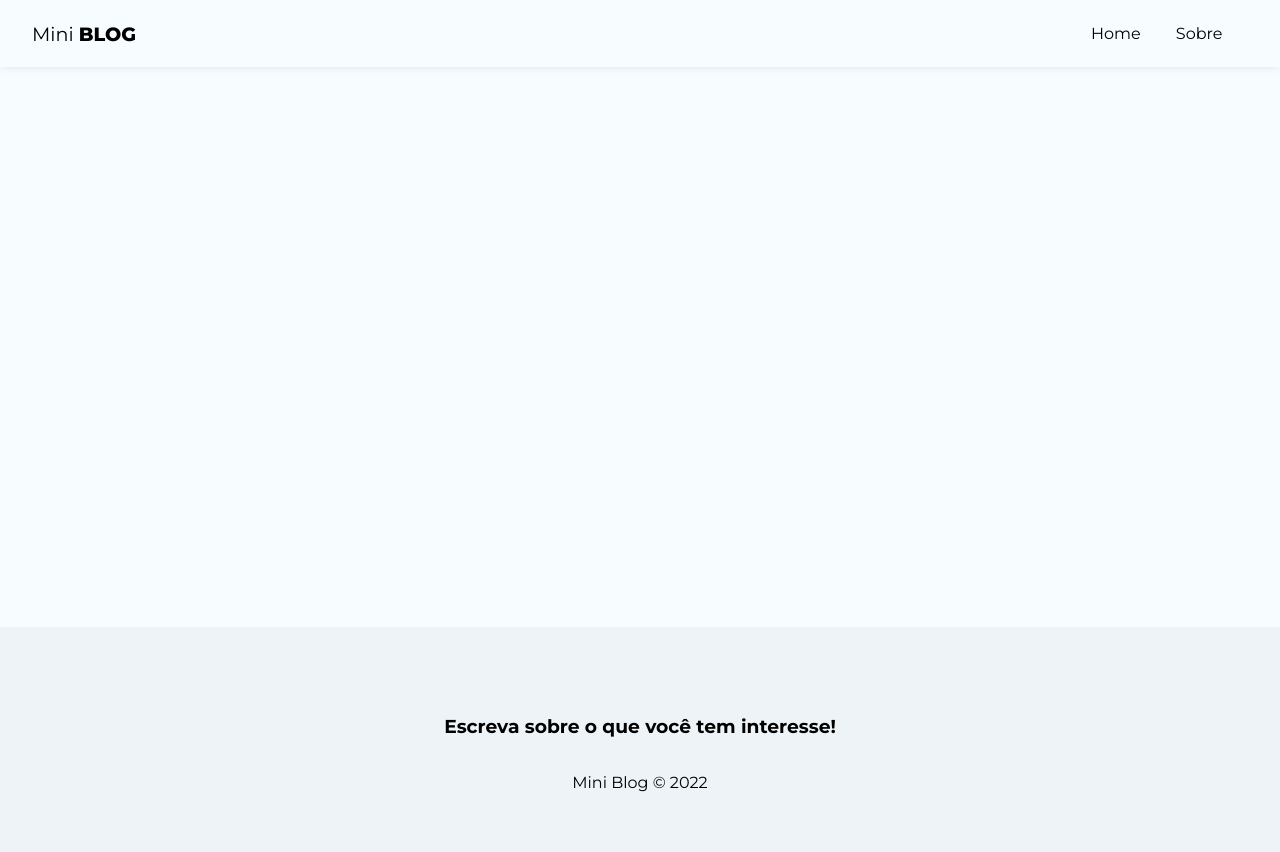
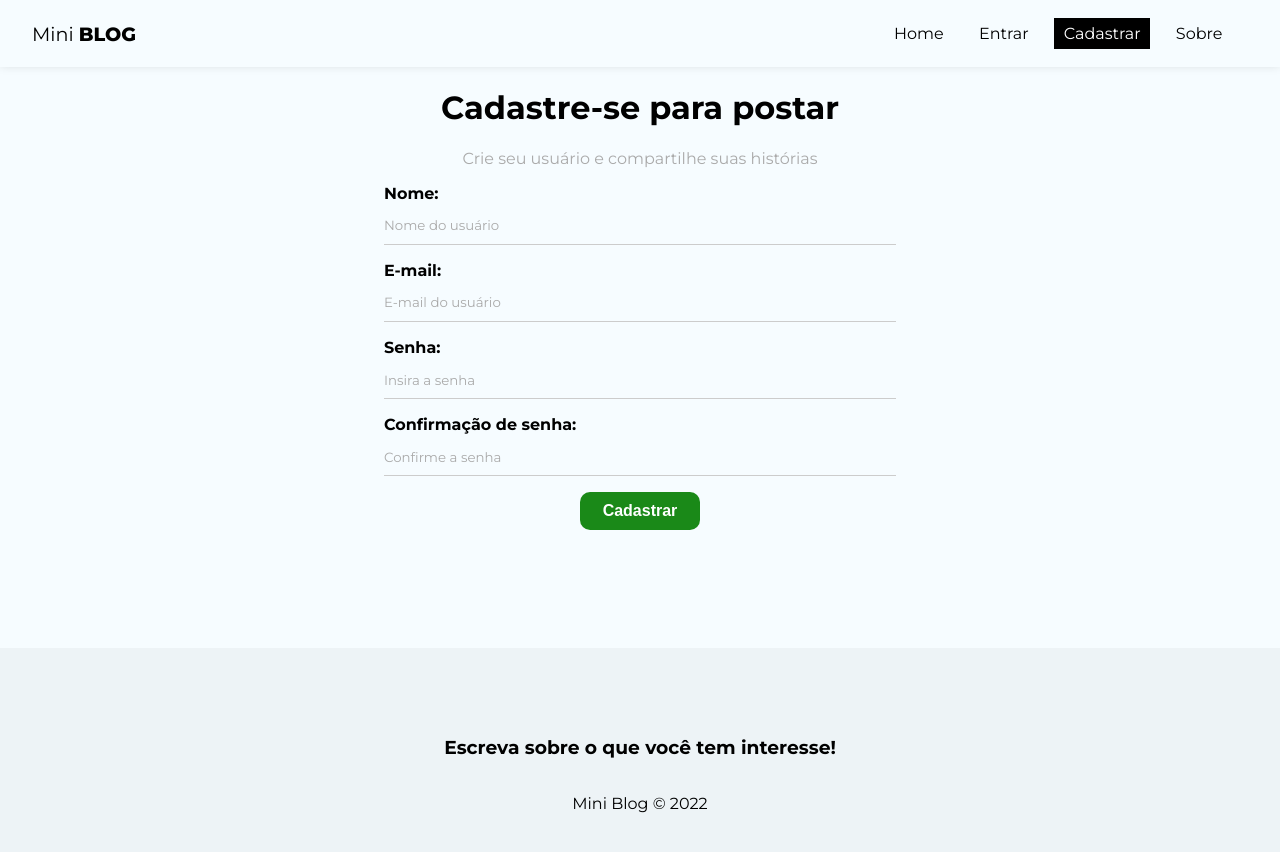
Before and after one commit to devAugustoW/miniblog, a React (Create React App) app: page /Register in a window 1280 px wide. Shown: the top 852 px of the page. Built offline with nearby package versions, Linux system fonts and the light colour scheme.

Commit message:
Página de cadastro - Estrutura, CSS e usuário

```diff
--- a/src/App.js
+++ b/src/App.js
@@ -6,6 +6,8 @@ import { BrowserRouter, Routes, Route, Navigate } from "react-router-dom";
 // pages
 import Home from './pages/Home/Home';
 import About from './pages/About/About';
+import Login from "./pages/Login/Login";
+import Register from "./pages/Register/Register";
 
 // components
 import Navbar from './components/Navbar';
@@ -21,6 +23,8 @@ function App() {
                     <Routes>
                         <Route path="/" element={<Home />} />
                         <Route path="/About" element={<About />} />
+                        <Route path="/Login" element={<Login />} />
+                        <Route path="Register" element={<Register />} />
                     </Routes>
                 </div>
                 <Footer />
--- a/src/components/Navbar.jsx
+++ b/src/components/Navbar.jsx
@@ -25,6 +25,24 @@ const Navbar = () => {
             </li>
 
             <li>
+                <NavLink
+                    to="/login"
+                    className={({ isActive }) => (isActive ? styles.active : "")}
+                >
+                    Entrar
+                </NavLink>
+            </li>
+
+            <li>
+              <NavLink
+                to="/register"
+                className={({ isActive }) => (isActive ? styles.active : "")}
+              >
+                Cadastrar
+              </NavLink>
+            </li>
+
+            <li>
             <NavLink
                 to="/about"
                 className={({ isActive }) => (isActive ? styles.active : "")}
--- /dev/null
+++ b/src/pages/Login/Login.jsx
@@ -0,0 +1,16 @@
+import styles from "./Login.module.css";
+
+import React from 'react'
+
+const Login = () => {
+
+
+
+  return (
+    <div>
+        <h1>Login</h1>
+    </div>
+  )
+}
+
+export default Login;
--- /dev/null
+++ b/src/pages/Login/Login.module.css
@@ -0,0 +1,7 @@
+.login {
+  text-align: center;
+}
+
+.login p {
+  color: #aaa;
+}
--- /dev/null
+++ b/src/pages/Register/Register.jsx
@@ -0,0 +1,98 @@
+import styles from "./Register.module.css";
+
+import { useEffect, useState } from "react";
+
+const Register = () => {
+    const [displayName, setDisplayName] = useState("");
+    const [email, setEmail] = useState("");
+    const [password, setPassword] = useState("");
+    const [confirmPassword, setConfirmPassword] = useState("");
+    const [error, setError] = useState("");
+
+
+
+    const handleSubmit = async (e)  => {
+        e.preventDefault();
+
+        setError("");
+
+        const user = {
+            displayName,
+            email,
+            password,
+
+        };
+
+        if (password !== confirmPassword) {
+            setError("As senhas precisam ser iguais.");
+            return;
+
+        };
+
+        console.log(user);
+
+
+    }
+
+
+
+  return (
+    <div className={styles.register}>
+        <h1>Cadastre-se para postar</h1>
+        <p>Crie seu usuário e compartilhe suas histórias</p>
+
+        <form onSubmit={handleSubmit}>
+            <label>
+            <span>Nome:</span>
+            <input
+                type="text"
+                name="displayName"
+                required
+                placeholder="Nome do usuário"
+                onChange={(e) => setDisplayName(e.target.value)}
+                value={displayName}
+            />
+            </label>
+            <label>
+            <span>E-mail:</span>
+            <input
+                type="email"
+                name="email"
+                required
+                placeholder="E-mail do usuário"
+                onChange={(e) => setEmail(e.target.value)}
+                value={email}
+            />
+            </label>
+            <label>
+            <span>Senha:</span>
+            <input
+                type="password"
+                name="password"
+                required
+                placeholder="Insira a senha"
+                onChange={(e) => setPassword(e.target.value)}
+                value={password}
+            />
+            </label>
+            <label>
+            <span>Confirmação de senha:</span>
+            <input
+                type="password"
+                name="confirmPassword"
+                required
+                placeholder="Confirme a senha"
+                onChange={(e) => setConfirmPassword(e.target.value)}
+                value={confirmPassword}
+            />
+            </label>
+
+            <button className="btn">Cadastrar</button>
+            {error && <p className="error">{error}</p>}
+
+        </form>
+    </div>
+  )
+}
+
+export default Register;
--- /dev/null
+++ b/src/pages/Register/Register.module.css
@@ -0,0 +1,7 @@
+.register {
+  text-align: center;
+}
+
+.register p {
+  color: #aaa;
+}
```
Also changed, not shown: public/robots.txt (deleted).
